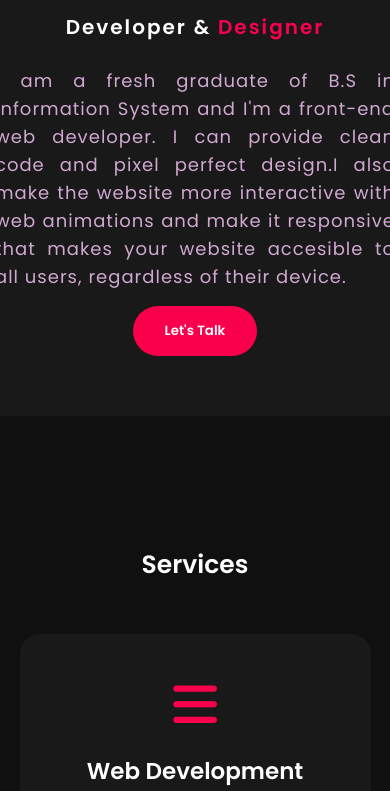
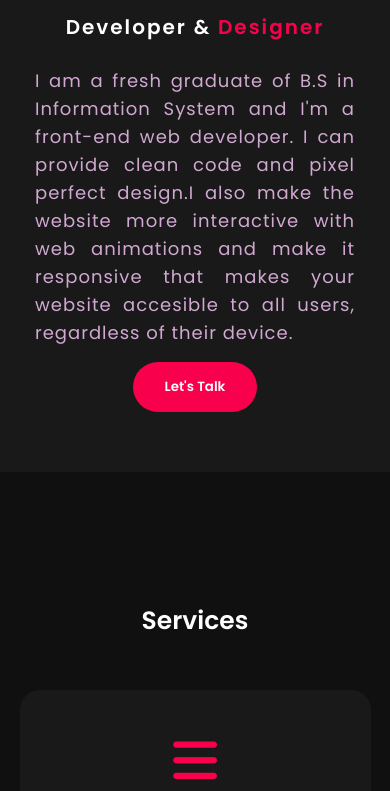
Before and after one commit to Luigijet/Portfolio, a plain HTML site: page index.html in a window 390 px wide. Shown: the part 1336-2127 px from the top of the page. Drawn offline with Linux system fonts and the light colour scheme.

Commit message:
Update style.css

```diff
--- a/style.css
+++ b/style.css
@@ -646,3 +646,17 @@ footer p:nth-child(2) {
         width: 450px;
     }
 }
+@media(max-width: 500px){
+    .about-text p {
+        letter-spacing: 1px;
+        line-height: 28px;
+        font-size: 18px;
+        margin-bottom: 45px;
+        padding: 0px 40px;
+
+    }
+    footer p:nth-child(2){
+        width: 450px;
+        padding: 0px 40px;
+    }
+}
```
